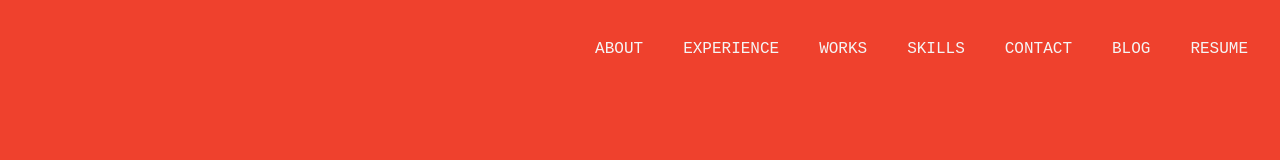
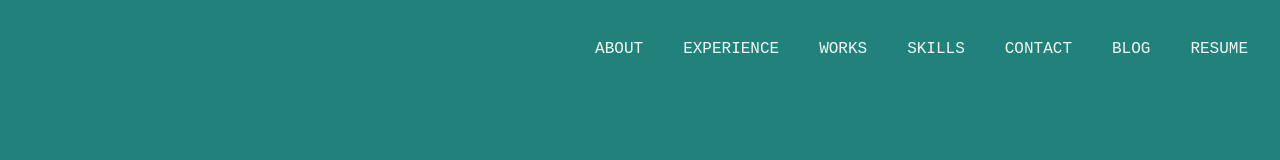
Before and after one commit to TanjimulSabbir/my-portfolio, a React (Vite) app: page / in a window 1280 px wide. Shown: the top 160 px of the page. Built offline with nearby package versions, Linux system fonts and the light colour scheme.

Commit message:
Bg-Change-Intro-page

```diff
--- a/src/Components/Header/Navbar.jsx
+++ b/src/Components/Header/Navbar.jsx
@@ -14,7 +14,7 @@ const Navbar = () => {
     </>
 
     return (
-        <div className={`navbar py-4 ${open ?"bg-white":"bg-[#EF412D]"} mid-lg:bg-[#EF412D]`}>
+        <div className={`navbar py-4 ${open ?"bg-white":"bg-[#21827c] "} mid-lg:bg-[#21827c] `}>
             <div className="navbar flex item-center justify-end text-black z-50">
                 <div className="mid-lg:hidden">
                     <label tabIndex={0} onClick={() => setOpen(!open)} className="btn btn-outline UniversalMargin text-4xl border-none hover:bg-transparent text-black mid-lg:hidden">
--- a/src/Components/Pages/Intro/Introduction.jsx
+++ b/src/Components/Pages/Intro/Introduction.jsx
@@ -3,7 +3,7 @@ import Typewriter from "./TextAnimation";
 function Introduction() {
     const text = `I'm a skilled front-end developer with a passion for building dynamic and interactive websites. My expertise lies in harnessing the power of Javascript, React.js, Tailwind CSS, Redux, and other cutting-edge technologies to craft seamless web experiences that engage and captivate users.`;
     return (
-        <div className="min-h-screen w-full bg-[#EF412D] lg:flex justify-center text-black dark:text-black relative">
+        <div className="min-h-screen w-full bg-[#21827c] lg:flex justify-center text-black dark:text-black relative">
             <div className="IntroMargin flex-1 flex pt-10 sm:pt-24 lg:pt-0 items-center lg:justify-center z-10">
                 <div className="">
                     <h4 className='mb-2'>
@@ -20,7 +20,7 @@ function Introduction() {
             </div>
 
             <div className="flex-1 mt-10 lg:mt-0 flex items-end justify-center">
-                <img className="w-[350px] sm:w-[435px] lg:w-[550px]" src={intro} alt="TanjimulSabbir" />
+                {/* <img className="w-[350px] sm:w-[435px] lg:w-[550px]" src={intro} alt="TanjimulSabbir" /> */}
             </div>
         </div>
     )
```
